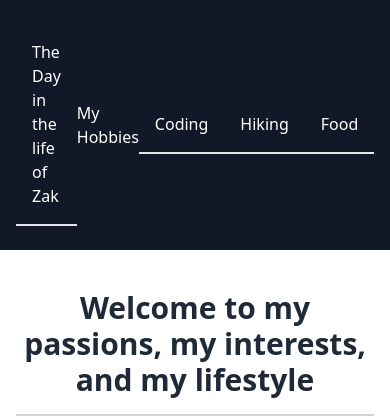
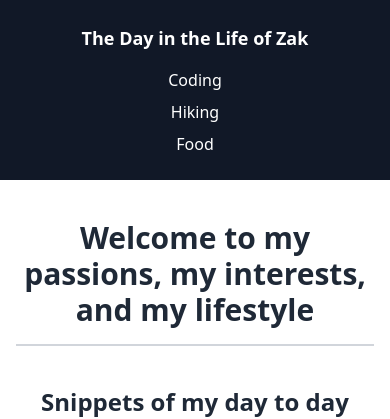
Before and after one commit to funkmafia/My-Hobbies-Website, a plain HTML site: page index.html in a window 390 px wide. Shown: the top 419 px of the page. Drawn offline with nearby package versions, Linux system fonts and the light colour scheme.

Commit message:
updated nav bar styling and responsiveness

```diff
--- a/index.html
+++ b/index.html
@@ -8,26 +8,22 @@
 </head>
 <body>
 
-    <nav class="flex justify-between bg-gray-900 text-white w-screen py-6 px-4">
-        <h1 class="flex items-center p-4 border-b-2 border-black-500 border-opacity-0 hover:border-opacity-100 hover:text-gray-500 duration-200 cursor-pointer active"><a href="index.html">The Day in the life of Zak</a></h1>
-        <ul class="flex items-center" >
+    <nav class="bg-gray-900 text-white w-full px-4 py-6">
+        <div class="max-w-6xl mx-auto flex flex-col md:flex-row justify-between items-center">
 
-            <li class="">My Hobbies</li>
 
-            <li class="p-4 border-b-2 border-black-500 border-opacity-0 hover:border-opacity-100 hover:text-gray-500 duration-200 cursor-pointer active">
-                <a href="coding.html">Coding</a>
-            </li>
+          <h1 class="text-lg font-semibold mb-4 md:mb-0 hover:text-gray-400 transition">
+            <a href="index.html">The Day in the Life of Zak</a>
+          </h1>
 
-            <li class="p-4 border-b-2 border-black-500 border-opacity-0 hover:border-opacity-100 hover:text-gray-500 duration-200 cursor-pointer active">
-                <a href="hiking.html">Hiking</a>
-            </li>
 
-            <li class="p-4 border-b-2 border-black-500 border-opacity-0 hover:border-opacity-100 hover:text-gray-500 duration-200 cursor-pointer active">
-                <a href="food.html">Food</a>
-            </li>
-        </ul>
-
-    </nav>
+          <ul class="flex flex-col md:flex-row items-center space-y-2 md:space-y-0 md:space-x-6">
+            <li><a href="coding.html" class="hover:text-gray-400 transition">Coding</a></li>
+            <li><a href="hiking.html" class="hover:text-gray-400 transition">Hiking</a></li>
+            <li><a href="food.html" class="hover:text-gray-400 transition">Food</a></li>
+          </ul>
+        </div>
+      </nav>
 
 <main class="container mx-auto px-4 py-10 space-y-10">
 
@@ -97,6 +93,7 @@
             </div>
       <!-- object-bottom pushes the image down, object-up lifts the image up-->
 
+
     <section class="text-center py-10 text-gray-600 bg-white p-6 rounded-lg shadow-md max-w-6xl mx-auto">
         <h3 class="text-2xl font-semibold text-gray-800 mb-2">Connect with me:</h3>
         <a rel="noopener" href="https://github.com/funkmafia" target="_blank" class="inline-flex items-center gap-2 text-gray-500 hover:text-black hover:underline">GitHub</a>
```
Also changed, not shown: coding.html (+16 -18 lines), food.html (+13 -15 lines), hiking.html (+13 -15 lines).
